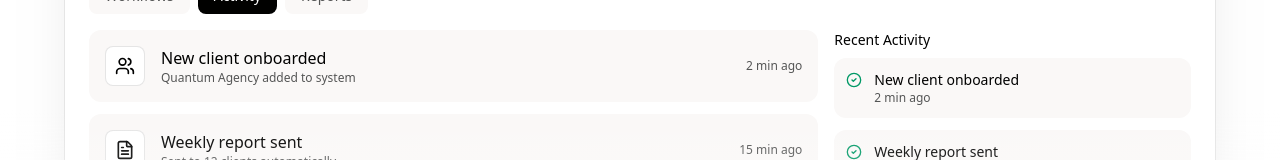
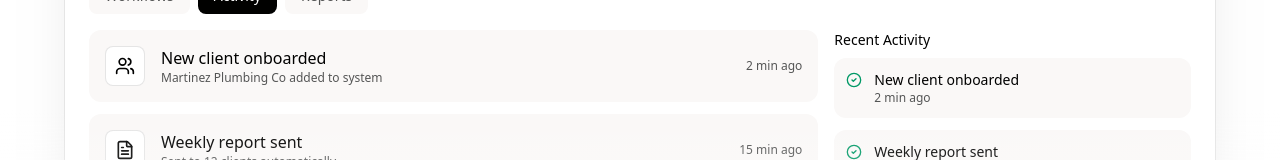
Before and after one commit to BennettBlackCode/boldslatelanding, a Next.js app: page / in a window 1280 px wide. Both pictures are taken after a click on the button "Activity". Shown: the part 1292-1452 px from the top of the page. Built offline with nearby package versions, Linux system fonts and the light colour scheme.

Commit message:
Update activity: replace Quantum Agency with Martinez Plumbing Co

```diff
--- a/src/components/DashboardHero.tsx
+++ b/src/components/DashboardHero.tsx
@@ -203,7 +203,7 @@ function InteractiveDashboard() {
                 className="space-y-3"
               >
                 {[
-                  { action: 'New client onboarded', detail: 'Quantum Agency added to system', time: '2 min ago', icon: Users },
+                  { action: 'New client onboarded', detail: 'Martinez Plumbing Co added to system', time: '2 min ago', icon: Users },
                   { action: 'Weekly report sent', detail: 'Sent to 12 clients automatically', time: '15 min ago', icon: FileText },
                   { action: 'Website built & deployed', detail: 'Johnson Plumbing - 47 pages', time: '28 min ago', icon: Globe },
                   { action: 'Local SEO task completed', detail: 'Updated 23 citations for client', time: '45 min ago', icon: MapPin },
```
